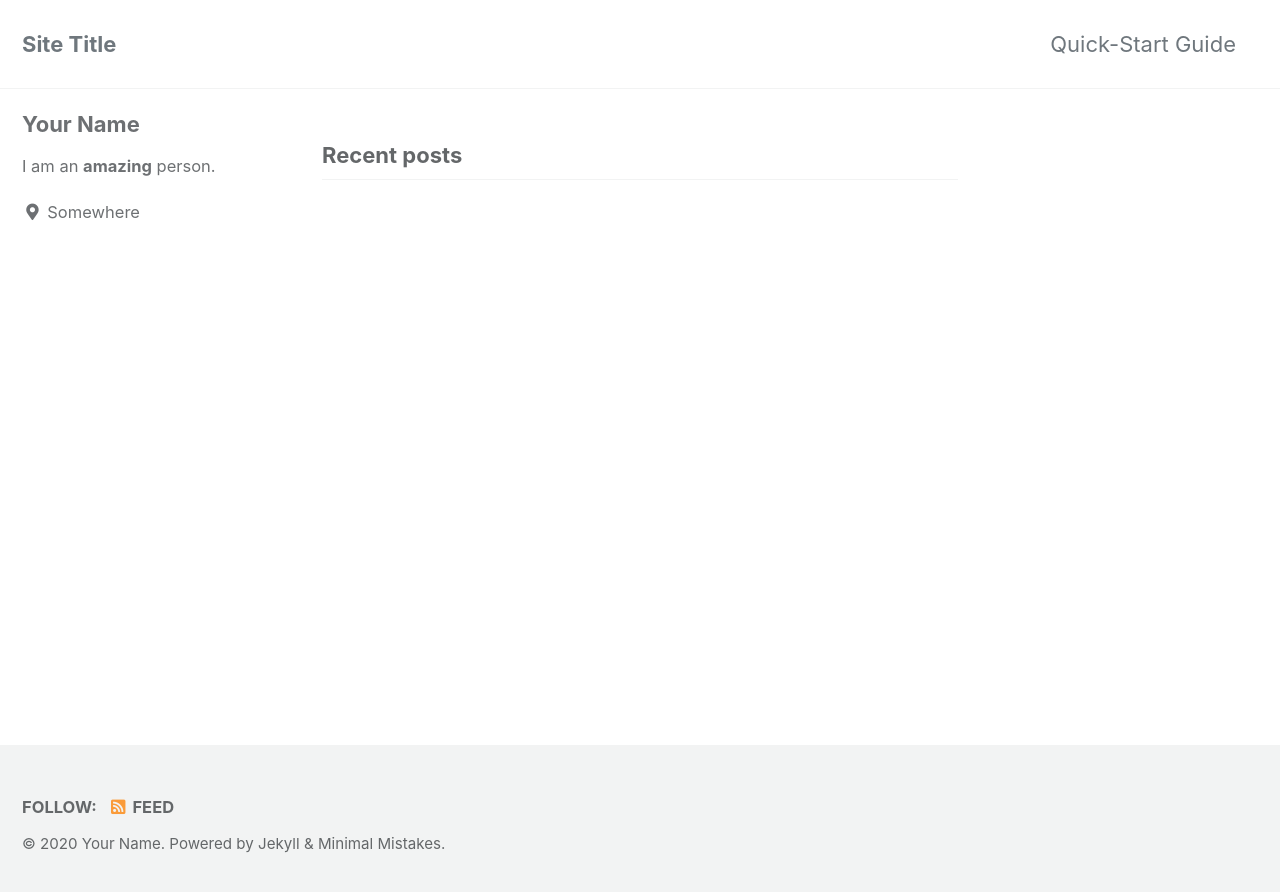
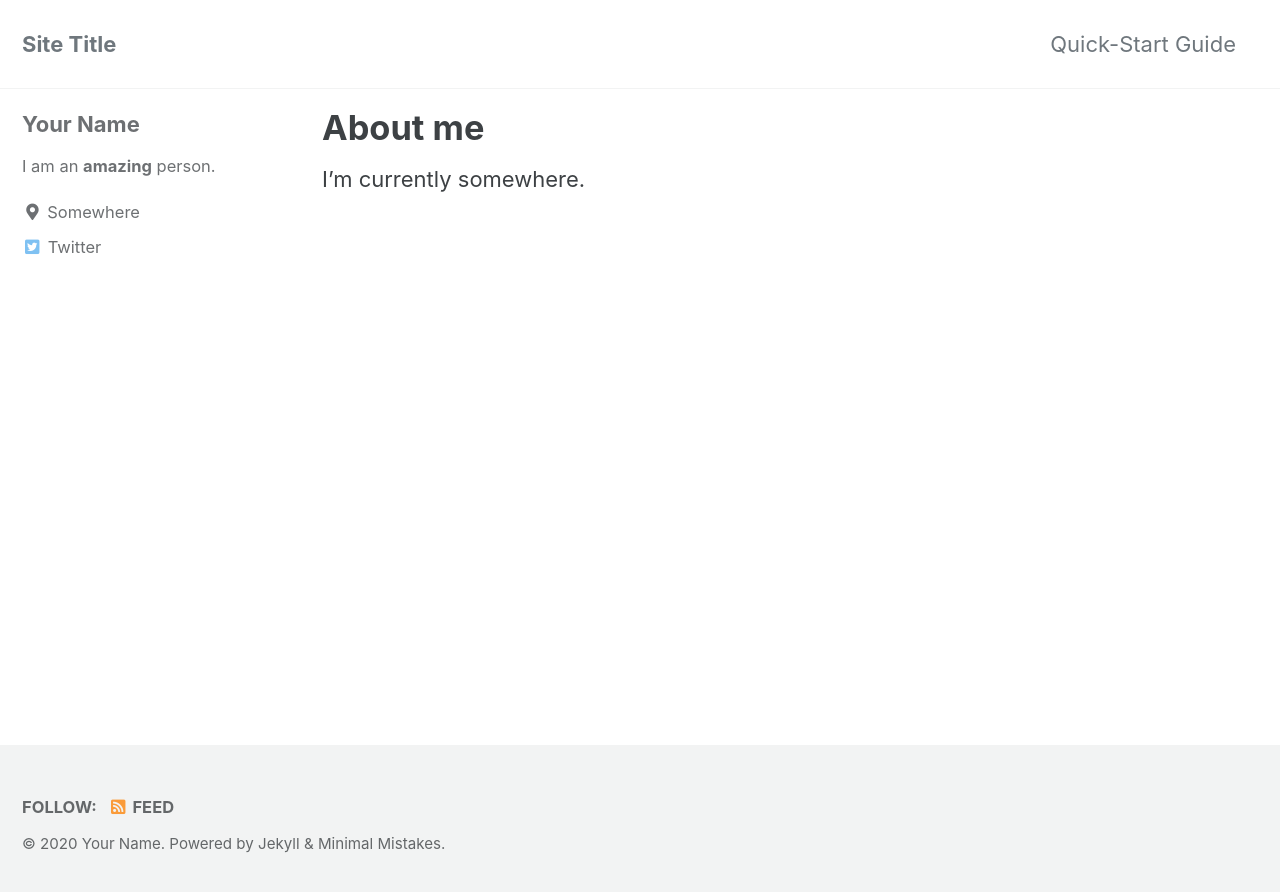
Before and after one commit to vikramsg/vikramsg.github.io, a Jekyll site: the page built from index.md, in a window 1280 px wide. Shown: the top 892 px of the page. Built offline with Jekyll 4.4.1, drawn with Linux system fonts in a browser that asks for light colours; cached includes are drawn as plain includes; the list of posts is cut into pages by our own code.

Commit message:
Adding further customization

```diff
--- a/_config.yml
+++ b/_config.yml
@@ -11,7 +11,7 @@
 # https://mmistakes.github.io/minimal-mistakes/docs/quick-start-guide/#installing-the-theme
 
 theme                  : "minimal-mistakes-jekyll"
-# remote_theme           : "mmistakes/minimal-mistakes"
+remote_theme           : "mmistakes/minimal-mistakes"
 minimal_mistakes_skin    : "default" # "air", "aqua", "contrast", "dark", "dirt", "neon", "mint", "plum", "sunrise"
 
 # Site Settings
@@ -107,7 +107,7 @@ author:
       # url: "https://your-website.com"
     - label: "Twitter"
       icon: "fab fa-fw fa-twitter-square"
-      # url: "https://twitter.com/"
+      url: "https://twitter.com/"
     - label: "Facebook"
       icon: "fab fa-fw fa-facebook-square"
       # url: "https://facebook.com/"
--- /dev/null
+++ b/index.md
@@ -0,0 +1,7 @@
+---
+title: 'About me'
+layout: single
+author_profile: true
+---
+
+I'm currently somewhere.
```
Also changed, not shown: 14 other files.
